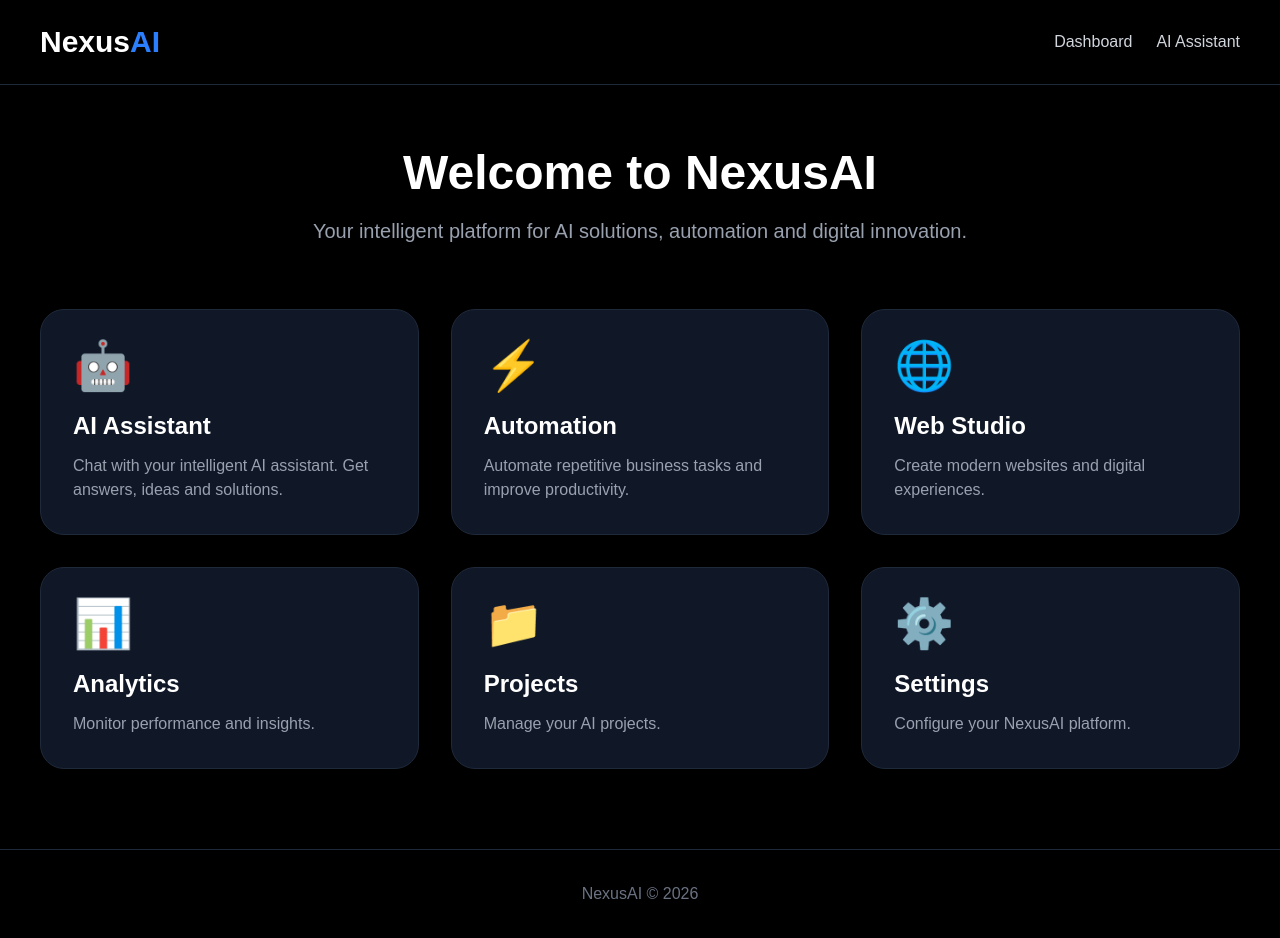
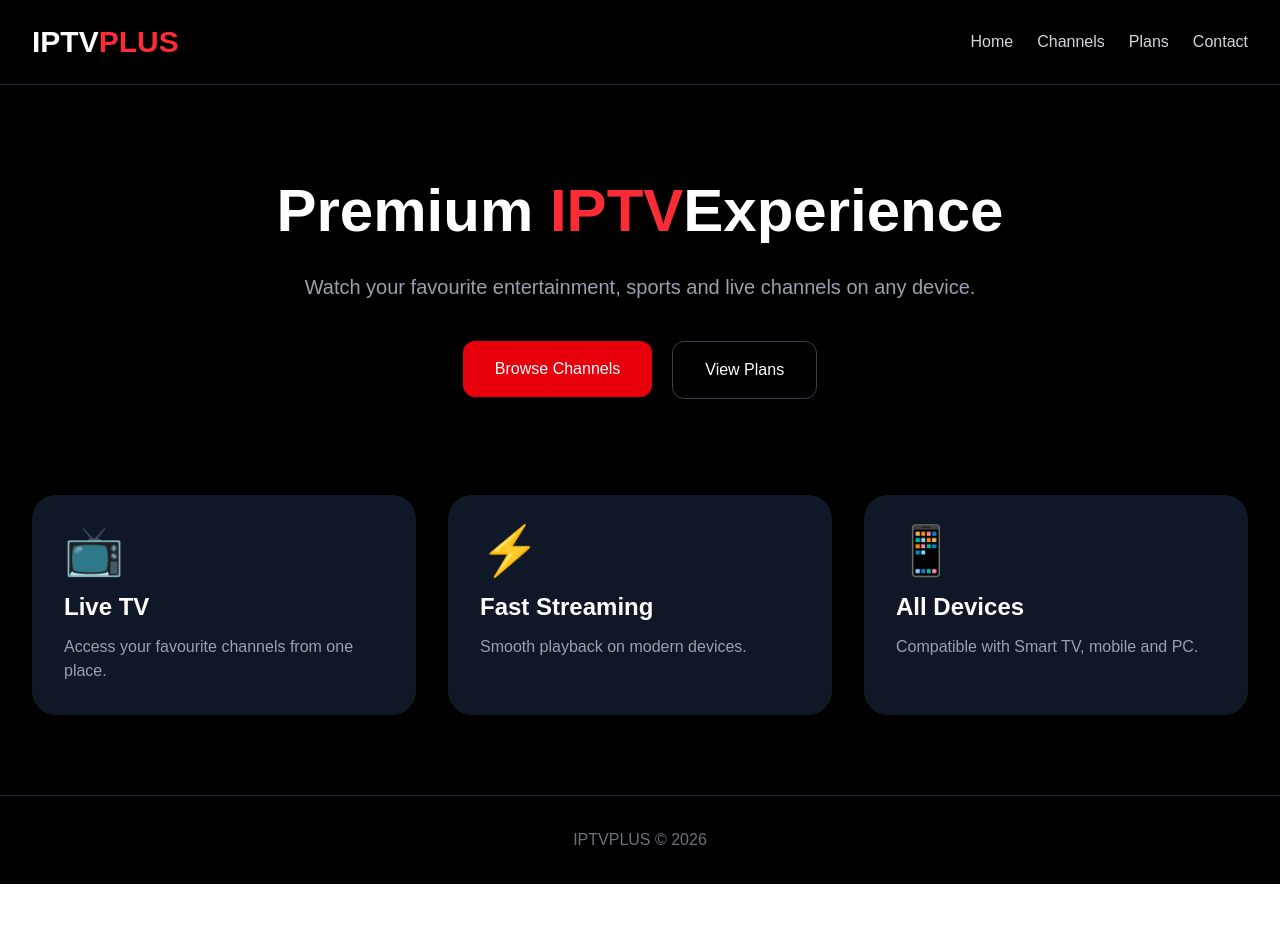
Before and after one commit to neogeo1983/nexusai, a Next.js app: page / in a window 1280 px wide. After the commit the page ends 884 px from the top, so only its background shows below. Built offline with nearby package versions, Linux system fonts and the light colour scheme.

Commit message:
Update page.tsx

```diff
--- a/app/page.tsx
+++ b/app/page.tsx
@@ -4,189 +4,139 @@ export default function Home() {
   return (
     <main className="min-h-screen bg-black text-white">
 
-      {/* Header */}
-      <header className="flex justify-between items-center px-10 py-6 border-b border-gray-800">
+      {/* HEADER */}
+      <header className="flex items-center justify-between px-8 py-6 border-b border-gray-800">
 
         <h1 className="text-3xl font-bold">
-          Nexus<span className="text-blue-500">AI</span>
+          IPTV<span className="text-red-500">PLUS</span>
         </h1>
 
         <nav className="flex gap-6 text-gray-300">
-          <Link href="/">Dashboard</Link>
-          <Link href="/assistant">AI Assistant</Link>
+          <Link href="/">Home</Link>
+          <Link href="/channels">Channels</Link>
+          <Link href="/pricing">Plans</Link>
+          <Link href="/contact">Contact</Link>
         </nav>
 
       </header>
 
 
-      {/* Welcome */}
-      <section className="text-center py-16 px-6">
+      {/* HERO */}
 
-        <h2 className="text-5xl font-bold">
-          Welcome to NexusAI
+      <section className="px-8 py-24 text-center">
+
+        <h2 className="text-6xl font-bold">
+          Premium
+          <span className="text-red-500"> IPTV</span>
+          Experience
         </h2>
 
-        <p className="mt-5 text-gray-400 text-xl">
-          Your intelligent platform for AI solutions,
-          automation and digital innovation.
+
+        <p className="max-w-3xl mx-auto mt-8 text-xl text-gray-400">
+
+          Watch your favourite entertainment,
+          sports and live channels on any device.
+
         </p>
+
+
+        <div className="flex justify-center gap-5 mt-10">
+
+
+          <Link href="/channels">
+
+            <button className="bg-red-600 px-8 py-4 rounded-xl hover:bg-red-700">
+
+              Browse Channels
+
+            </button>
+
+          </Link>
+
+
+
+          <Link href="/pricing">
+
+            <button className="border border-gray-700 px-8 py-4 rounded-xl hover:bg-gray-900">
+
+              View Plans
+
+            </button>
+
+          </Link>
+
+
+        </div>
+
 
       </section>
 
 
 
-      {/* Dashboard Cards */}
-      <section className="grid md:grid-cols-3 gap-8 px-10 pb-20">
+
+      {/* FEATURES */}
+
+      <section className="grid md:grid-cols-3 gap-8 px-8 pb-20">
 
 
-        <Link href="/assistant">
+        <div className="bg-gray-900 rounded-3xl p-8">
 
-          <div className="cursor-pointer bg-gray-900 border border-gray-800 rounded-3xl p-8 hover:border-blue-500 transition">
+          <div className="text-5xl">📺</div>
 
-            <div className="text-5xl mb-5">
-              🤖
-            </div>
+          <h3 className="text-2xl font-bold mt-4">
+            Live TV
+          </h3>
 
-            <h3 className="text-2xl font-bold">
-              AI Assistant
-            </h3>
+          <p className="text-gray-400 mt-3">
+            Access your favourite channels from one place.
+          </p>
 
-            <p className="mt-3 text-gray-400">
-              Chat with your intelligent AI assistant.
-              Get answers, ideas and solutions.
-            </p>
+        </div>
 
-          </div>
 
-        </Link>
+
+        <div className="bg-gray-900 rounded-3xl p-8">
+
+          <div className="text-5xl">⚡</div>
+
+          <h3 className="text-2xl font-bold mt-4">
+            Fast Streaming
+          </h3>
+
+          <p className="text-gray-400 mt-3">
+            Smooth playback on modern devices.
+          </p>
+
+        </div>
 
 
 
 
-        <Link href="#">
+        <div className="bg-gray-900 rounded-3xl p-8">
 
-          <div className="cursor-pointer bg-gray-900 border border-gray-800 rounded-3xl p-8 hover:border-blue-500 transition">
+          <div className="text-5xl">📱</div>
 
-            <div className="text-5xl mb-5">
-              ⚡
-            </div>
+          <h3 className="text-2xl font-bold mt-4">
+            All Devices
+          </h3>
 
-            <h3 className="text-2xl font-bold">
-              Automation
-            </h3>
+          <p className="text-gray-400 mt-3">
+            Compatible with Smart TV, mobile and PC.
+          </p>
 
-            <p className="mt-3 text-gray-400">
-              Automate repetitive business tasks
-              and improve productivity.
-            </p>
-
-          </div>
-
-        </Link>
-
-
-
-
-
-        <Link href="#">
-
-          <div className="cursor-pointer bg-gray-900 border border-gray-800 rounded-3xl p-8 hover:border-blue-500 transition">
-
-            <div className="text-5xl mb-5">
-              🌐
-            </div>
-
-            <h3 className="text-2xl font-bold">
-              Web Studio
-            </h3>
-
-            <p className="mt-3 text-gray-400">
-              Create modern websites and
-              digital experiences.
-            </p>
-
-          </div>
-
-        </Link>
-
-
-
-
-
-        <Link href="#">
-
-          <div className="cursor-pointer bg-gray-900 border border-gray-800 rounded-3xl p-8 hover:border-blue-500 transition">
-
-            <div className="text-5xl mb-5">
-              📊
-            </div>
-
-            <h3 className="text-2xl font-bold">
-              Analytics
-            </h3>
-
-            <p className="mt-3 text-gray-400">
-              Monitor performance and insights.
-            </p>
-
-          </div>
-
-        </Link>
-
-
-
-
-        <Link href="#">
-
-          <div className="cursor-pointer bg-gray-900 border border-gray-800 rounded-3xl p-8 hover:border-blue-500 transition">
-
-            <div className="text-5xl mb-5">
-              📁
-            </div>
-
-            <h3 className="text-2xl font-bold">
-              Projects
-            </h3>
-
-            <p className="mt-3 text-gray-400">
-              Manage your AI projects.
-            </p>
-
-          </div>
-
-        </Link>
-
-
-
-
-        <Link href="#">
-
-          <div className="cursor-pointer bg-gray-900 border border-gray-800 rounded-3xl p-8 hover:border-blue-500 transition">
-
-            <div className="text-5xl mb-5">
-              ⚙️
-            </div>
-
-            <h3 className="text-2xl font-bold">
-              Settings
-            </h3>
-
-            <p className="mt-3 text-gray-400">
-              Configure your NexusAI platform.
-            </p>
-
-          </div>
-
-        </Link>
-
+        </div>
 
 
       </section>
 
 
+
+
+      {/* FOOTER */}
+
       <footer className="border-t border-gray-800 text-center py-8 text-gray-500">
 
-        NexusAI © 2026
+        IPTVPLUS © 2026
 
       </footer>
 
```
